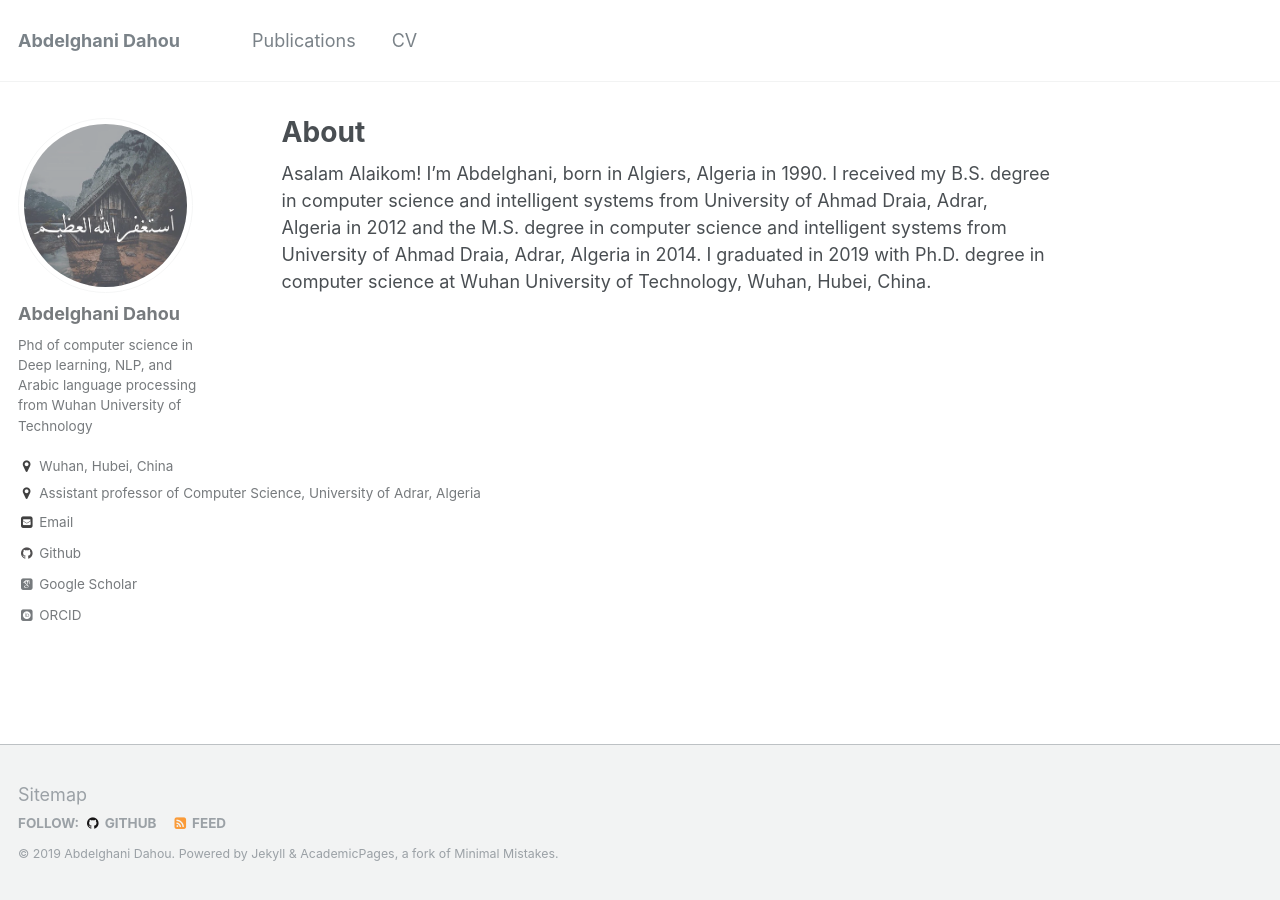
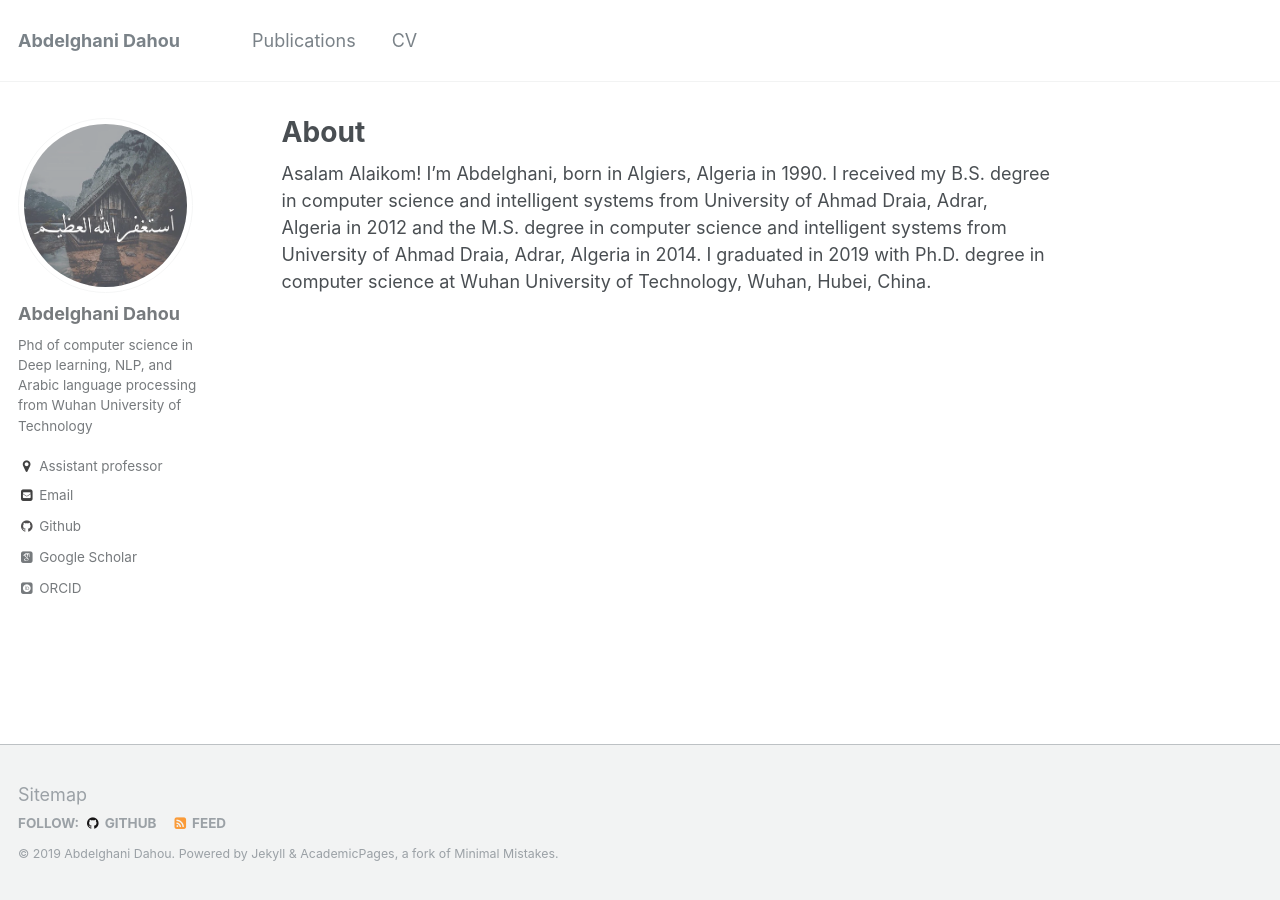
Before and after one commit to dr-dahou-adrar/dr-dahou-adrar.github.io, a Jekyll site: the page built from _pages/about.md, in a window 1280 px wide. Built offline with Jekyll 4.4.1, drawn with Linux system fonts in a browser that asks for light colours; some web fonts are replaced; part of the change alters nothing that is shown.

Commit message:
Update _config.yml

```diff
--- a/_config.yml
+++ b/_config.yml
@@ -13,7 +13,7 @@ name                     : &name "Abdelghani Dahou"
 description              : &description "Phd student in Wuhan University of Technology - Deep learnin - NLP - Arabic language processing"
 url                      : "https://dahouabdelghani.github.io" # the base hostname & protocol for your site e.g. "https://mmistakes.github.io"
 baseurl                  : "" # the subpath of your site, e.g. "/blog"
-repository               : "dahouabdelghani/dahouabdelghani.github.io"
+repository               : "dr-dahou-adrar/dr-dahou-adrar.github.io"
 teaser                   :  # filename of teaser fallback teaser image placed in /images/, .e.g. "500x300.png"
 breadcrumbs              : false # true, false (default)
 words_per_minute         : 160
@@ -82,10 +82,13 @@ author:
   name             : "Abdelghani Dahou"
   avatar           : "profile.jpg"
   bio              : "Phd of computer science in Deep learning, NLP, and Arabic language processing from Wuhan University of Technology"
-  location         : "Wuhan, Hubei, China"
-  employer         : "Assistant professor of Computer Science, University of Adrar, Algeria"
+  location 1       : "Wuhan, Hubei, China"
+  employer         : "Assistant professor"
+  Major            : "Computer Science"
+  University       : "University of Ahmed Draia"
+  location 2       : "Adrar, Algeria"
   googlescholar    : "https://scholar.google.com/citations?user=ttDjZWoAAAAJ&hl=en"
-  email            : "dahou.abdghani@gmail.com"
+  email            : "dahou.abdghani@univ-adrar.dz"
   uri              :
   bitbucket        :
   codepen          :
@@ -93,7 +96,7 @@ author:
   flickr           :
   facebook         :
   foursquare       :
-  github           : "dahouabdelghani"
+  github           : "https://github.com/dr-dahou-adrar/"
   google_plus      :
   keybase          :
   instagram        :
```
